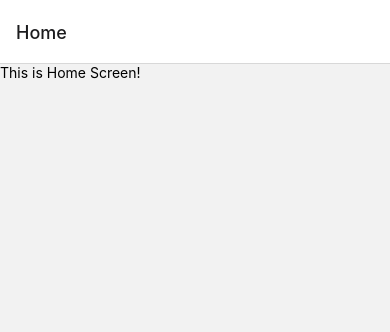
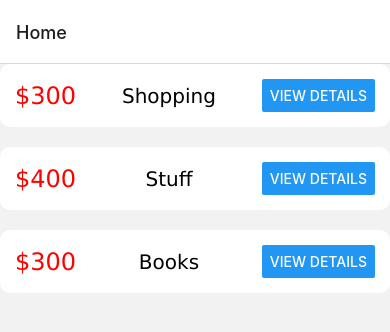
Before and after one commit to tern0004/P2-Final-App, a React Native app: screen /Home in a window 390 px wide. Shown: the top 332 px of the page. Built offline with nearby package versions, Linux system fonts and the light colour scheme.

Commit message:
- Expense List setup

```diff
--- a/App.js
+++ b/App.js
@@ -17,7 +17,7 @@ export default function App() {
     <NavigationContainer>
       <Stack.Navigator initialRouteName="Home">
         <Stack.Screen name = "Home" component={HomeScreen} />
-        <Stack.Screen name = "Expense Details" component={ExpenseDetails} />
+        <Stack.Screen name = "ExpenseDetails" component={ExpenseDetails} />
       </Stack.Navigator>
     </NavigationContainer>
   );
--- /dev/null
+++ b/components/ExpenseItem.js
@@ -0,0 +1,40 @@
+import React from 'react';
+import {StyleSheet, Text, View, Button} from "react-native";
+
+function ExpenseItem ( props, { navigation }) {
+    return (
+        <View style={styles.item}>
+            <Text style={styles.itemMoney}>{props.money}</Text>
+            <Text style={styles.itemTitle}>{props.title}</Text>
+            <Button style={styles.itemDetails} title="View Details" onPress={() => {navigation.navigate('ExpenseDetails')}}/>
+        </View>
+    );
+}
+const styles = StyleSheet.create({
+    item: {
+        backgroundColor: '#FFF',
+        padding: 15,
+        borderRadius: 10,
+        flexDirection: 'row',
+        alignItems: 'center',
+        justifyContent: 'space-between',
+        marginBottom: 20
+    },
+    itemMoney: {
+        fontSize: 24,
+        fontFamily: 'Verdana',
+        color: 'red'
+    },
+    itemDetails: {
+        backgroundColor: '#FFF',
+        fontSize: 18,
+        fontFamily: 'Verdana'
+    },
+    itemTitle: {
+        fontSize: 20,
+        fontFamily: 'Verdana'
+    }
+
+})
+
+export default ExpenseItem;
--- /dev/null
+++ b/components/ExpenseList.js
@@ -0,0 +1,17 @@
+import React from 'react';
+import {Text, View} from "react-native";
+import ExpenseItem from "./ExpenseItem";
+
+
+function ExpenseList() {
+    return (
+        <View>
+            <ExpenseItem money={'$300'} title={'Shopping'}/>
+            <ExpenseItem money={'$400'} title={'Stuff'}/>
+            <ExpenseItem money={'$300'} title={'Books'}/>
+
+        </View>
+    );
+}
+
+export default ExpenseList;
--- a/screens/ExpenseDetails.js
+++ b/screens/ExpenseDetails.js
@@ -1,9 +1,9 @@
 import React from 'react';
-import {Text, View} from "react-native";
+import {Text, View, StyleSheet} from "react-native";
 
 function ExpenseDetails() {
     return (
-        <View>
+        <View >
             <Text>This is Expense Details Screen!</Text>
         </View>
     );
--- a/screens/HomeScreen.js
+++ b/screens/HomeScreen.js
@@ -1,10 +1,11 @@
 import React from 'react';
 import { View, Text } from 'react-native';
+import ExpenseList from "../components/ExpenseList";
 
 function HomeScreen() {
     return (
         <View>
-            <Text>This is Home Screen!</Text>
+            <ExpenseList/>
         </View>
     );
 }
```
